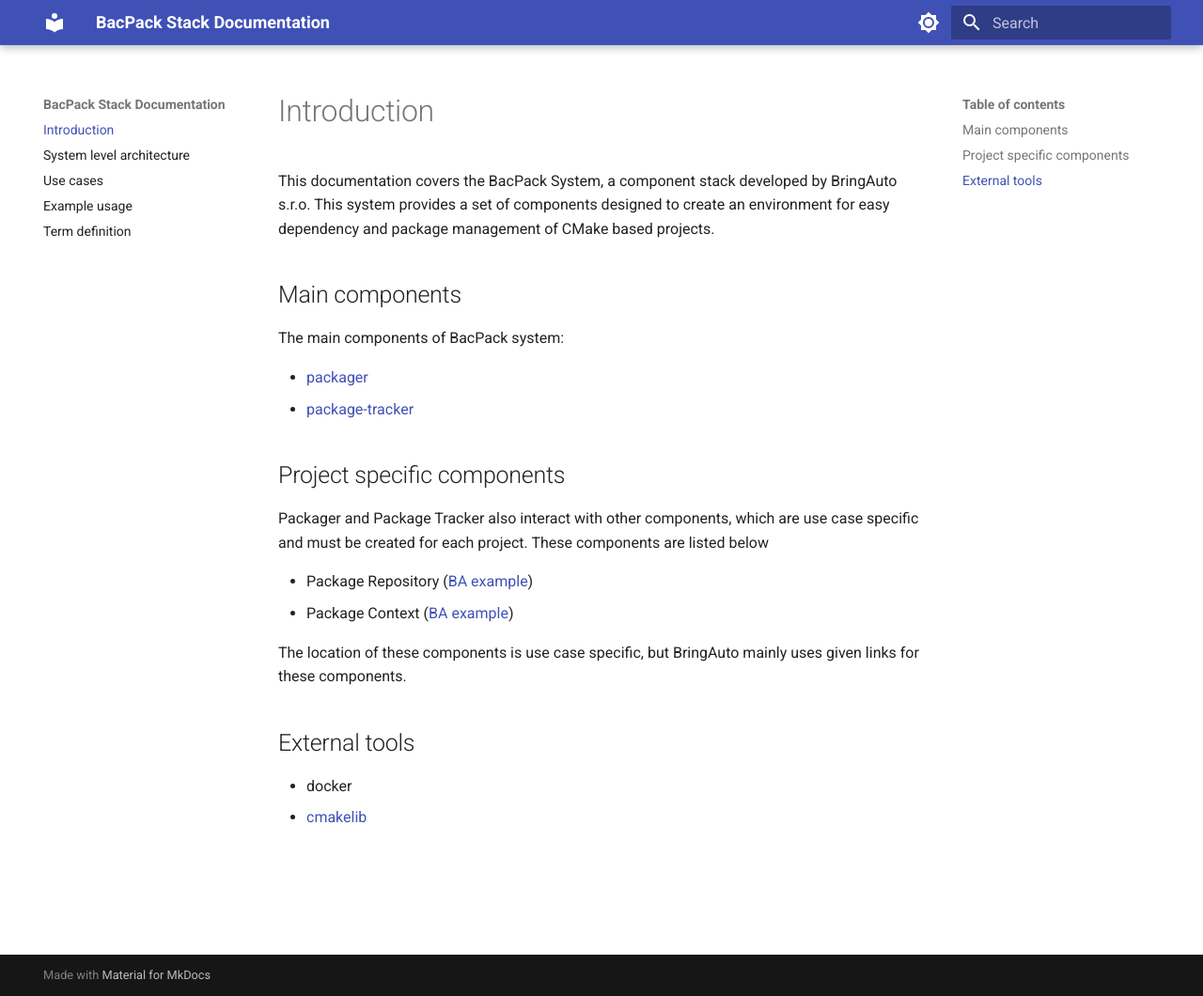
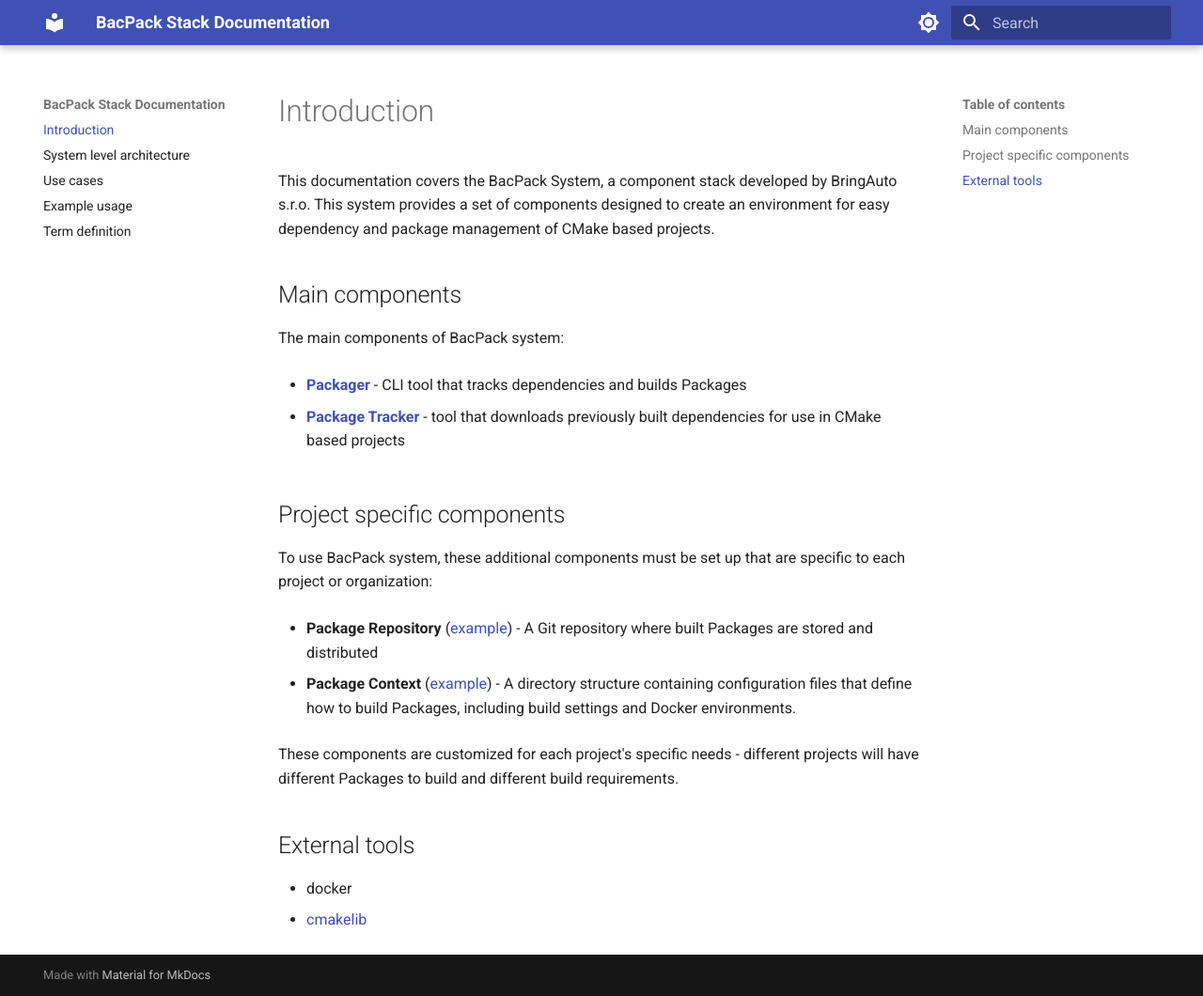
Before and after one commit to bacpack-system/bacpack-system.github.io, an MkDocs documentation site: the page built from docs/index.md, in a window 1280 px wide and 1060 px high. Shown: the whole window at 94% size. Built offline with MkDocs 1.6.1 and Material for MkDocs 9.7.7, drawn with Linux system fonts in a browser that asks for light colours.

Commit message:
Rewrite introduction

```diff
--- a/docs/index.md
+++ b/docs/index.md
@@ -8,19 +8,26 @@
 
 The main components of BacPack system:
 
- - [packager](https://github.com/bacpack-system/packager)
- - [package-tracker](https://github.com/bacpack-system/package-tracker)
+ - [**Packager**](https://github.com/bacpack-system/packager) - CLI tool that tracks dependencies and
+ builds Packages
+
+ - [**Package Tracker**](https://github.com/bacpack-system/package-tracker) - tool that downloads
+ previously built dependencies for use in CMake based projects
 
 ## Project specific components
 
-Packager and Package Tracker also interact with other components, which are use case specific and
-must be created for each project. These components are listed below
+To use BacPack system, these additional components must be set up that are specific to each project
+or organization:
 
- - Package Repository ([BA example](https://gitea.bringauto.com/fleet-protocol/package-repository))
- - Package Context ([BA example](https://github.com/bringauto/packager-fleet-protocol-context))
+ - **Package Repository** ([example](https://gitea.bringauto.com/fleet-protocol/package-repository)) -
+  A Git repository where built Packages are stored and distributed
 
-The location of these components is use case specific, but BringAuto mainly uses given links for
-these components.
+ - **Package Context** ([example](https://github.com/bringauto/packager-fleet-protocol-context)) -
+ A directory structure containing configuration files that define how to build Packages, including
+ build settings and Docker environments.
+
+These components are customized for each project's specific needs - different projects will have
+different Packages to build and different build requirements.
 
 ## External tools
 
```
